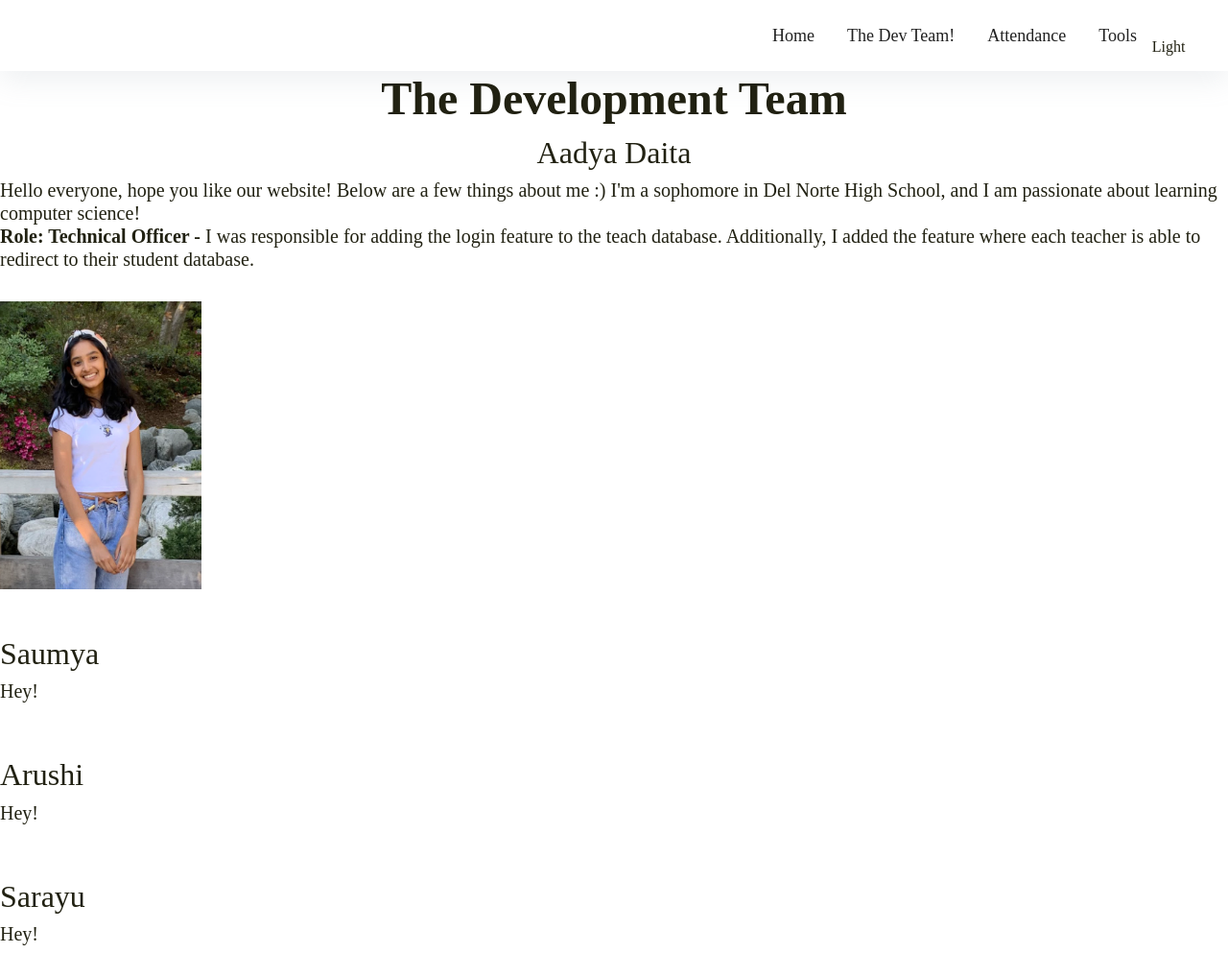
After one commit to sarayu-pr11/saas, a Flask app: page /about_us in a window 1280 px wide; the page is wider, and only the part inside the window is pictured. The commit adds this page. Shown: that part at 96% size. Run offline with Flask 2, Linux system fonts and the light colour scheme; some libraries are stand-ins or nearby versions.

Commit message:
dev team page

```diff
--- a/main.py
+++ b/main.py
@@ -13,7 +13,9 @@ app.register_blueprint(app_attend)
 def index():
     return render_template("index.html")
 
-
+@app.route('/about_us')
+def about_us():
+    return render_template("about_us.html")
 @app.route('/quiz')
 def quiz():
     return render_template("quiz.html")
--- /dev/null
+++ b/templates/about_us.html
@@ -0,0 +1,54 @@
+<!DOCTYPE html>
+<html lang="en">
+<head>
+    <meta charset="UTF-8">
+    <title>About Us</title>
+    {% include "layouts/navbar.html" %}
+</head>
+
+<body>
+<h1> The Development Team</h1>
+<center><h2>Aadya Daita</h2></center>
+<h5>Hello everyone, hope you like our website! Below are a few things about me :)
+    I'm a sophomore in Del Norte High School, and I am passionate about learning computer science!
+<br>
+    <strong>Role: Technical Officer - </strong>I was responsible for adding the login feature to the teach database. Additionally, I added
+    the feature where each teacher is able to redirect to their student database.
+</h5>
+<br>
+<img alt="" src="/static/insta.png" style="height: 300px" id="aadya" />
+
+<br>
+<br>
+<br>
+<h2>Saumya </h2>
+<h5>Hey!
+</h5>
+
+<br>
+<br>
+<h2>Arushi </h2>
+<h5>Hey!
+</h5>
+
+
+<br>
+<br>
+<h2>Sarayu </h2>
+<h5>Hey!
+</h5>
+
+</body>
+</html>
+
+
+
+<style>
+    h3.text {
+
+    }
+
+
+
+
+</style>
--- a/templates/layouts/navbar.html
+++ b/templates/layouts/navbar.html
@@ -599,15 +599,16 @@
                     </div>
 
 
-{#                    <li class="nav-item pl-4 pl-md-0 ml-0 ml-md-4">#}
-{#                        <a class="nav-link dropdown-toggle" data-toggle="dropdown" href="#" role="button" aria-haspopup="true" aria-expanded="false">About Us</a>#}
-{#                        <div class="dropdown-menu">#}
-{#                            <a class="dropdown-item" href="/aadya">Aadya (test) </a>#}
-{#                            <a class="dropdown-item" href="/saumyaaboutme">Saumya </a>#}
-{##}
-{##}
-{#                        </div>#}
-{#                    </li>#}
+                    <li class="nav-item pl-4 pl-md-0 ml-0 ml-md-4">
+                        <a class="nav-link" href="/">Home</a>
+                    </li>
+
+
+
+                    <li class="nav-item pl-4 pl-md-0 ml-0 ml-md-4">
+                        <a class="nav-link" href="/about_us">The Dev Team!</a>
+                    </li>
+
 
                     <li class="nav-item pl-4 pl-md-0 ml-0 ml-md-4">
 
```
Also changed, not shown: static/insta.png (added).
